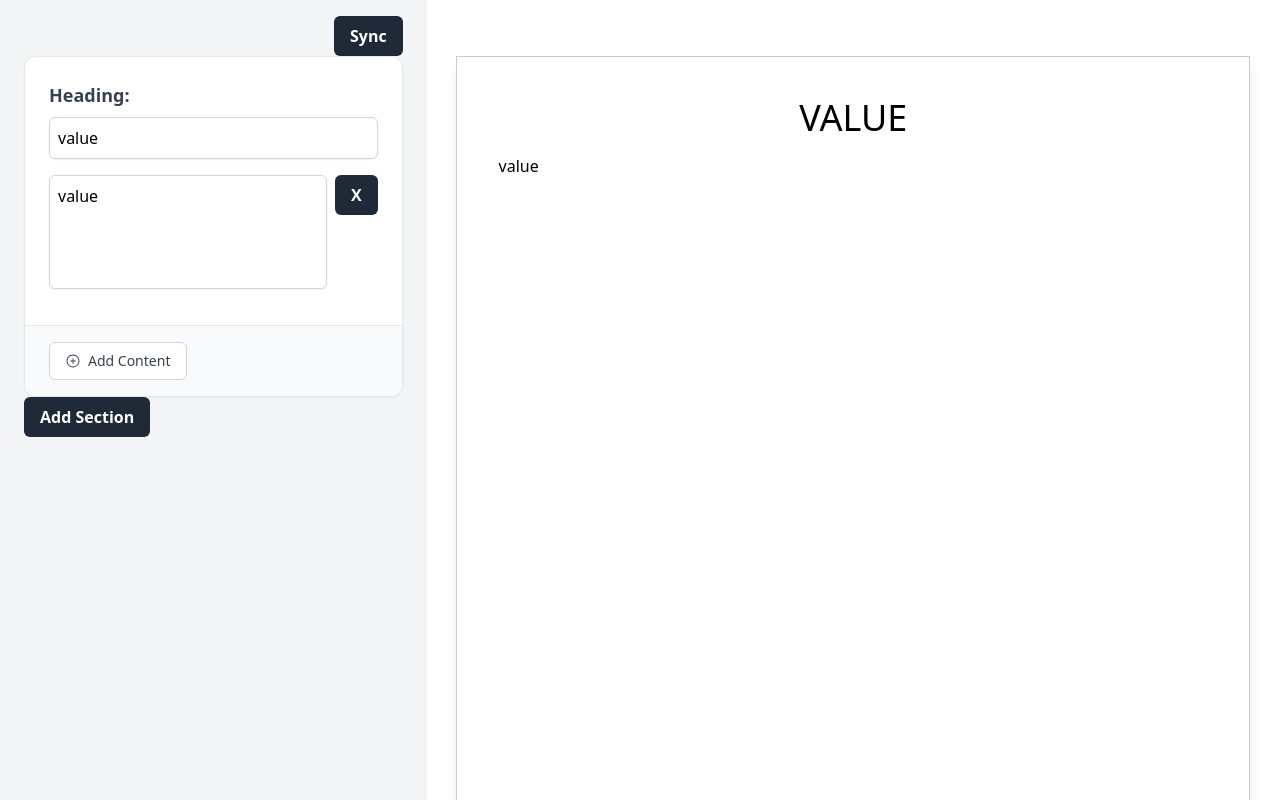
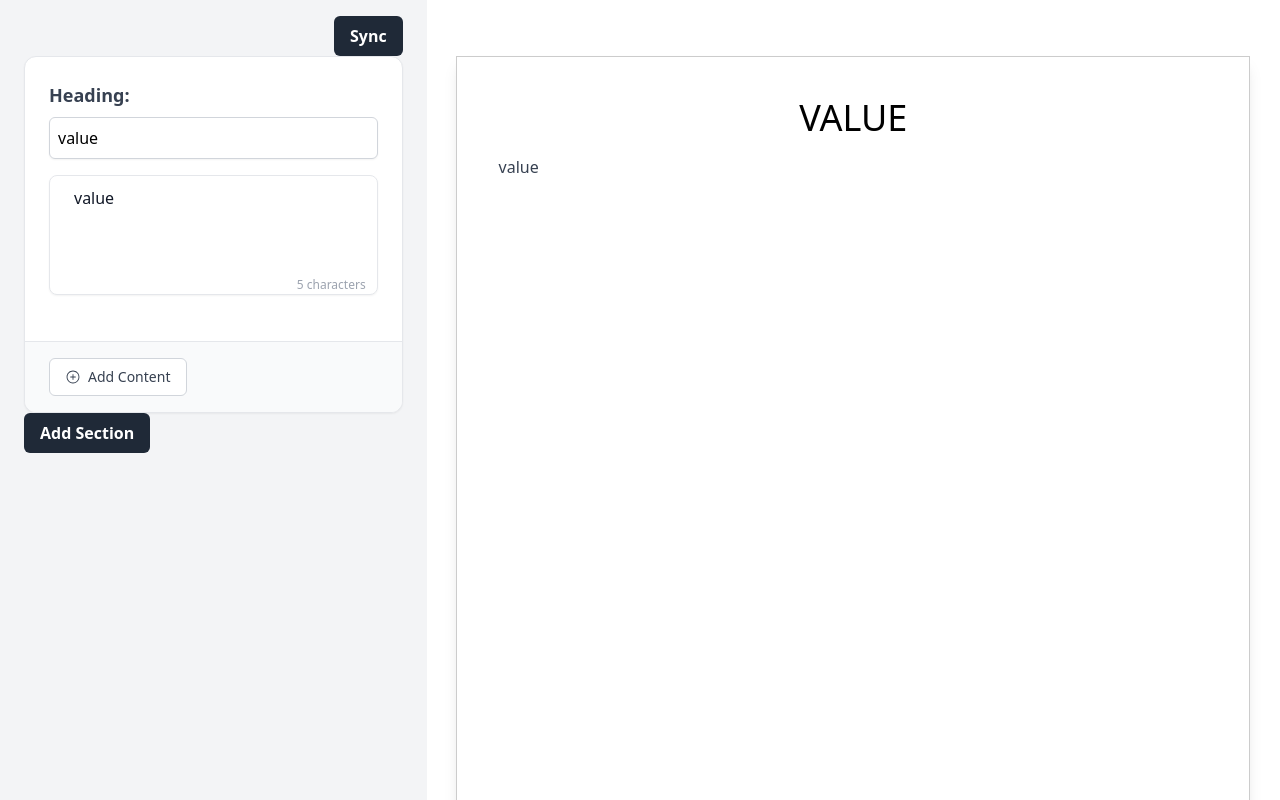
Before and after one commit to ask-org/sajilo-report, a React (Vite) app: page / in a window 1280 px wide. Built offline with nearby package versions, Linux system fonts and the light colour scheme.

Commit message:
paragraph

```diff
--- a/src/components/create-documents/section/editor/paragraphs.tsx
+++ b/src/components/create-documents/section/editor/paragraphs.tsx
@@ -1,64 +1,78 @@
-import React from "react";
-import Button from "../../../../ui/Button";
+// components/Paragraph/ParagraphEditor.tsx
+import { useState, useEffect, useRef } from "react";
+import { Type, Trash2 } from "lucide-react";
 
-interface ParagraphsProps {
-  paragraphs: string[];
-  setParagraphs: (value: string[]) => void;
-}
+type ParagraphProps = {
+  paragraph: string;
+  setParagraph: (value: string) => void;
+  onRemove?: () => void;
+};
 
-const Paragraphs: React.FC<ParagraphsProps> = ({
-  paragraphs,
-  setParagraphs,
-}) => {
-  const addNewParagraph = () => {
-    setParagraphs([...paragraphs, ""]);
-  };
+const ParagraphEditor = ({
+  paragraph,
+  setParagraph,
+  onRemove,
+}: ParagraphProps) => {
+  const [isFocused, setIsFocused] = useState(false);
+  const textareaRef = useRef<HTMLTextAreaElement>(null);
 
-  const removeParagraph = (index: number) => {
-    const newParagraphs = [...paragraphs];
-    newParagraphs.splice(index, 1);
-    setParagraphs(newParagraphs);
-  };
-
-  const updateParagraph = (index: number, value: string) => {
-    const newParagraphs = [...paragraphs];
-    newParagraphs[index] = value;
-    setParagraphs(newParagraphs);
-  };
+  // Auto-resize textarea as content grows
+  useEffect(() => {
+    const textarea = textareaRef.current;
+    if (textarea) {
+      textarea.style.height = "auto";
+      textarea.style.height = `${textarea.scrollHeight}px`;
+    }
+  }, [paragraph]);
 
   return (
-    <div className="flex flex-col rounded-lg  mx-auto">
-      <label
-        htmlFor="heading-input"
-        className="text-lg font-semibold text-gray-700 mb-2"
-      >
-        Paragraphs:
-      </label>
-      {paragraphs.map((paragraph, index) => (
-        <div key={index} className="flex items-start space-x-2 mb-3">
-          <textarea
-            value={paragraph}
-            onChange={(e) => {
-              updateParagraph(index, e.target.value);
-            }}
-            aria-label={`Paragraph ${index + 1}:`}
-            className="flex-1 p-2 border border-gray-300 rounded-md shadow-sm focus:outline-none focus:ring-2 focus:ring-blue-500 focus:border-blue-500 resize-none"
-            rows={8}
-            placeholder={`Enter paragraph ${index + 1}...`}
-          />
-          <Button
-            onClick={() => removeParagraph(index)}
-            aria-label={`Remove paragraph ${index + 1}`}
+    <div className="group relative w-full max-w-2xl mx-auto my-4">
+      <div className="absolute left-3 top-3">
+        <Type
+          className={`w-4 h-4 transition-colors duration-200 ${
+            isFocused ? "text-blue-500" : "text-gray-400"
+          }`}
+        />
+      </div>
+
+      <div className="relative">
+        <textarea
+          ref={textareaRef}
+          value={paragraph}
+          onChange={(e) => setParagraph(e.target.value)}
+          onFocus={() => setIsFocused(true)}
+          onBlur={() => setIsFocused(false)}
+          className="w-full pl-10 pr-12 py-2.5 min-h-[120px] border border-gray-200 rounded-lg
+                   shadow-sm focus:ring-2 focus:ring-blue-500 focus:border-transparent
+                   bg-white text-gray-900 text-base leading-relaxed
+                   transition-all duration-200 ease-in-out
+                   resize-none whitespace-pre-wrap"
+          placeholder="Start typing your paragraph..."
+          style={{
+            lineHeight: "1.6",
+          }}
+        />
+
+        {onRemove && (
+          <button
+            onClick={onRemove}
+            className="absolute right-3 top-3 p-1.5 rounded-full
+                     opacity-0 group-hover:opacity-100
+                     hover:bg-red-50 focus:bg-red-50
+                     transition-all duration-200 ease-in-out"
+            aria-label="Remove paragraph"
           >
-            X
-          </Button>
-        </div>
-      ))}
-      <div>
-        <Button onClick={addNewParagraph}>Add New Paragraph</Button>
+            <Trash2 className="w-4 h-4 text-red-500" />
+          </button>
+        )}
+      </div>
+
+      {/* Character count */}
+      <div className="absolute right-3 bottom-2 text-xs text-gray-400">
+        {paragraph.length} characters
       </div>
     </div>
   );
 };
 
-export default Paragraphs;
+export default ParagraphEditor;
--- a/src/components/create-documents/section/editor/paragraphs/paragraph.tsx
+++ b/src/components/create-documents/section/editor/paragraphs/paragraph.tsx
@@ -1,28 +1,78 @@
-import Button from "../../../../../ui/Button";
+// components/Paragraph/ParagraphEditor.tsx
+import { useState, useEffect, useRef } from "react";
+import { Type } from "lucide-react";
+import { RxCross2 } from "react-icons/rx";
 
 type ParagraphProps = {
   paragraph: string;
   setParagraph: (value: string) => void;
 };
 
-const Paragraph = ({ paragraph, setParagraph }: ParagraphProps) => {
-  function removeParagraph() {
-    throw new Error("Function not implemented. ");
-  }
+const ParagraphEditor = ({ paragraph, setParagraph }: ParagraphProps) => {
+  const [isFocused, setIsFocused] = useState(false);
+  const textareaRef = useRef<HTMLTextAreaElement>(null);
+
+  const onRemove = () => {
+    setParagraph("");
+  };
+
+  // Auto-resize textarea as content grows
+  useEffect(() => {
+    const textarea = textareaRef.current;
+    if (textarea) {
+      textarea.style.height = "auto";
+      textarea.style.height = `${textarea.scrollHeight}px`;
+    }
+  }, [paragraph]);
+
   return (
-    <div className="flex items-start space-x-2 mb-3">
-      <textarea
-        value={paragraph}
-        onChange={(e) => {
-          setParagraph(e.target.value);
-        }}
-        className="flex-1 p-2 border border-gray-300 rounded-md shadow-sm focus:outline-none focus:ring-2 focus:ring-blue-500 focus:border-blue-500 resize-none"
-        rows={4}
-        placeholder={`Enter paragraph..`}
-      />
-      <Button onClick={() => removeParagraph()}>X</Button>
+    <div className="group relative w-full max-w-2xl mx-auto my-4">
+      <div className="absolute left-3 top-3">
+        <Type
+          className={`w-4 h-4 transition-colors duration-200 ${
+            isFocused ? "text-blue-500" : "text-gray-400"
+          }`}
+        />
+      </div>
+
+      <div className="relative">
+        <textarea
+          ref={textareaRef}
+          value={paragraph}
+          onChange={(e) => setParagraph(e.target.value)}
+          onFocus={() => setIsFocused(true)}
+          onBlur={() => setIsFocused(false)}
+          className="w-full px-6 py-2.5 min-h-[120px] border border-gray-200 rounded-lg
+                   shadow-sm focus:ring-2 focus:ring-blue-500 focus:border-transparent
+                   bg-white text-gray-900 text-base leading-relaxed
+                   transition-all duration-200 ease-in-out
+                   resize-none whitespace-pre-wrap"
+          placeholder="Start typing your paragraph..."
+          style={{
+            lineHeight: "1.6",
+          }}
+        />
+
+        {onRemove && (
+          <button
+            onClick={onRemove}
+            className="absolute top-0 right-0 p-1.5 rounded-full
+                     opacity-0 group-hover:opacity-100
+                     hover:bg-red-50 focus:bg-red-50
+                     transition-all duration-200 ease-in-out"
+            aria-label="Remove paragraph"
+          >
+            <RxCross2 className="w-4 h-4 text-red-500" />
+          </button>
+        )}
+      </div>
+
+      {/* Character count */}
+      <div className="absolute right-3 bottom-2 text-xs text-gray-400">
+        {paragraph.length} characters
+      </div>
     </div>
   );
 };
 
-export default Paragraph;
+export default ParagraphEditor;
--- a/src/components/create-documents/section/preview/paragraph-render.tsx
+++ b/src/components/create-documents/section/preview/paragraph-render.tsx
@@ -1,5 +1,22 @@
-const ParagraphRender = ({ paragraph }: { paragraph: string }) => {
-  return <div className="text-justify">{paragraph}</div>;
+type ParagraphRendererProps = {
+  paragraph: string;
+};
+const ParagraphRender = ({ paragraph }: ParagraphRendererProps) => {
+  // Split the paragraph into lines and map each line to a div
+  const lines = paragraph.split("\n");
+
+  return (
+    <div className={`prose max-w-none `}>
+      {lines.map((line, index) => (
+        <div
+          key={index}
+          className={`text-gray-700 leading-relaxed ${line.trim() === "" ? "h-4" : ""}`}
+        >
+          {line.trim() === "" ? "\u00A0" : line}
+        </div>
+      ))}
+    </div>
+  );
 };
 
 export default ParagraphRender;
```
